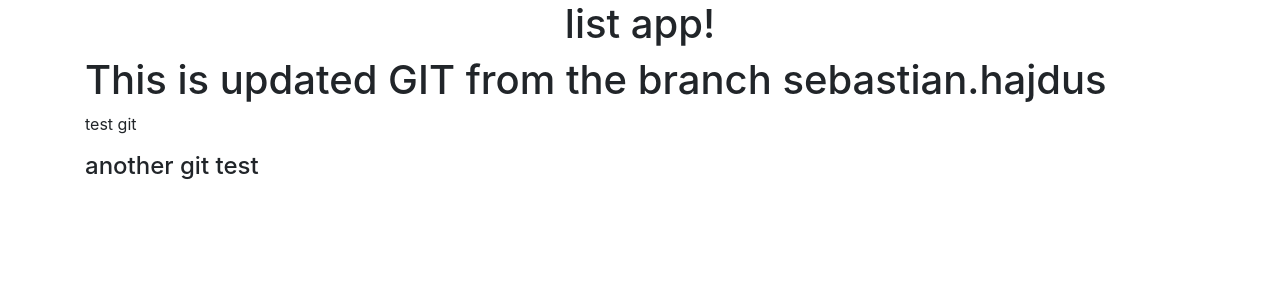
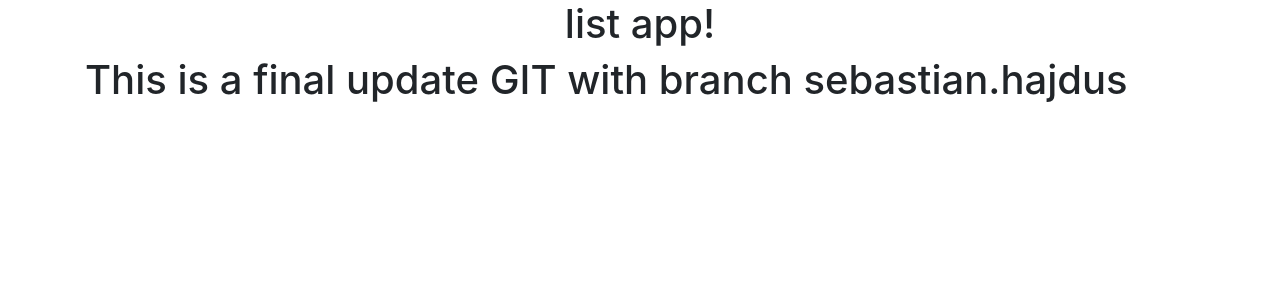
Before and after one commit to hihajdus/ingredients, an Angular app: page / in a window 1280 px wide. Shown: the top 300 px of the page. Built offline with nearby package versions, Linux system fonts and the light colour scheme.

Commit message:
This is a final update GIT with branch sebastian.hajdus

```diff
--- a/src/app/app.component.html
+++ b/src/app/app.component.html
@@ -5,8 +5,6 @@
       </h1>
     </div>
     <div class="test_git">
-      <h1>This is updated GIT from the branch sebastian.hajdus</h1>
-      <p>test git</p>
-      <h4>another git test</h4>
+      <h1>This is a final update GIT with branch sebastian.hajdus</h1>
     </div>
   </div>
```
